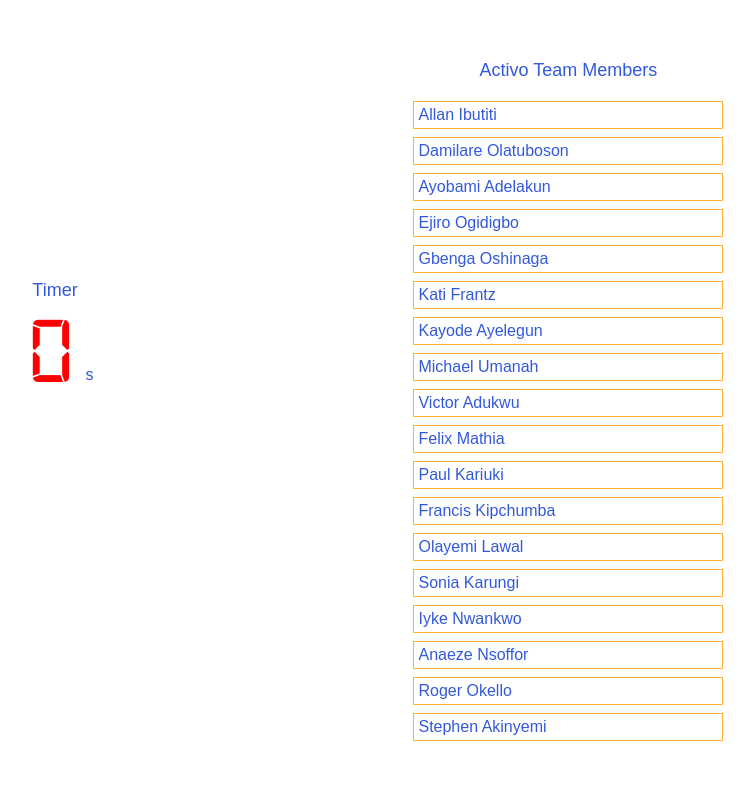
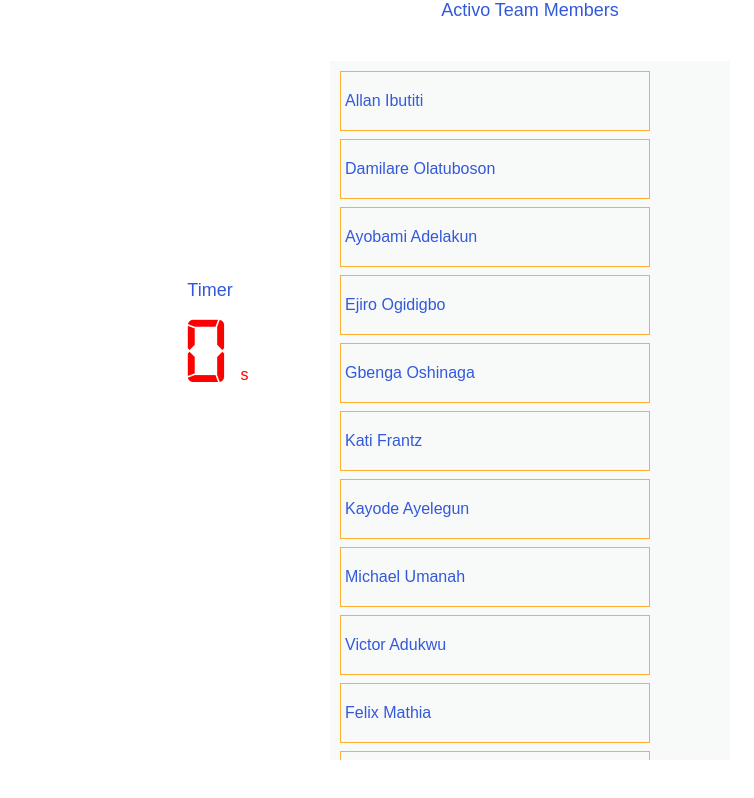
Before and after one commit to paulrimiru/Team-timer, a React app: page / in a window 1280 px wide. Shown: the top 798 px of the page, without its empty margins (110-864 px from the left). Built offline with nearby package versions, Linux system fonts and the light colour scheme; the HTML template or start-up script is replaced by a standard one.

Commit message:
chore(change-timer-text-to-red): change the timer text to red if the time remaining is less than 15 seconds
- change time text to red for less than 15 seconds remaining

[Maintains #159761667]

```diff
--- a/src/App.scss
+++ b/src/App.scss
@@ -4,6 +4,7 @@
   width: 100vw;
   height: 100vh;
   color: #3359DB;
+  // overflow: hidden;
 
   &__timer-div {
     display: flex;
@@ -26,9 +27,13 @@
       color: 	#FF0000;
     }
 
-
     &__second {
       margin-top: 65px;
+    }
+
+    &__second-critical {
+      margin-top: 65px;
+      color: 	#FF0000;
     }
   }
 
@@ -46,11 +51,12 @@
   }
 
   &__container {
+    position: absolute;
     display: flex;
     flex-direction: column;
     justify-content: center;
     align-items: center;
-    height: 100vh;
+    height: 95vh;
 
     &__title {
       font-size: 18px;
@@ -58,13 +64,18 @@
       margin-bottom: 20px;
     }
 
+    &__check {
+      color:#008000
+    }
+
     &__list {
-      display: flex;
-      flex-direction: column;
-      justify-content: flex-start;
-      align-items: flex-start;
-      height: 80vh;
+      position: relative;
+      width: 400px;
+      margin: 20px auto 0;
+      padding: 10px;
+      box-sizing: border-box;
       overflow-y: auto;
+      background: #F8F9F9;
 
       &-item {
         display: flex;
@@ -78,12 +89,6 @@
         padding: 4px;
         border: 1px solid #FFAF30;
         cursor: pointer;
-
-        &-done {
-          text-decoration: line-through;
-          margin-bottom: 8px;
-          cursor: pointer;
-        }
       }
 
       &-item:hover {
--- a/src/App.tsx
+++ b/src/App.tsx
@@ -39,7 +39,11 @@
       }>
       {this.state.timeLeft.seconds}
       </div>
-      <p className="main-page__timer-div__second">s</p>
+      <p className={
+        this.state.timeLeft.seconds <= 15 ?
+        "main-page__timer-div__second-critical":
+        "main-page__timer-div__second"
+        }>s</p>
       </div>
         </div>
         <div className="main-page__container">
@@ -49,15 +53,19 @@
               this.state.teamMates.map((teamMember, index) => (
                 <div
                   key={index}
-                  className={`main-page__container__list-item${teamMember.isDone ? '-done': ''}`}
-                  onClick={this.handleTeamMateTime(teamMember)}>
+                  className="main-page__container__list-item"
+                  onClick={this.handleTeamMateTime(teamMember)
+                  }>
                   <div className="main-page__list-item__name">{`${teamMember.name}`}</div>
                   {
                     teamMember.selected && <div>Speaking</div>
                   }
+                  {
+                    teamMember.isDone &&  <div className="main-page__container__check">&#x2714;</div>
+                  }
                 </div>
               ))
-            }
+              }
           </div>
         </div>
       </div>
```
